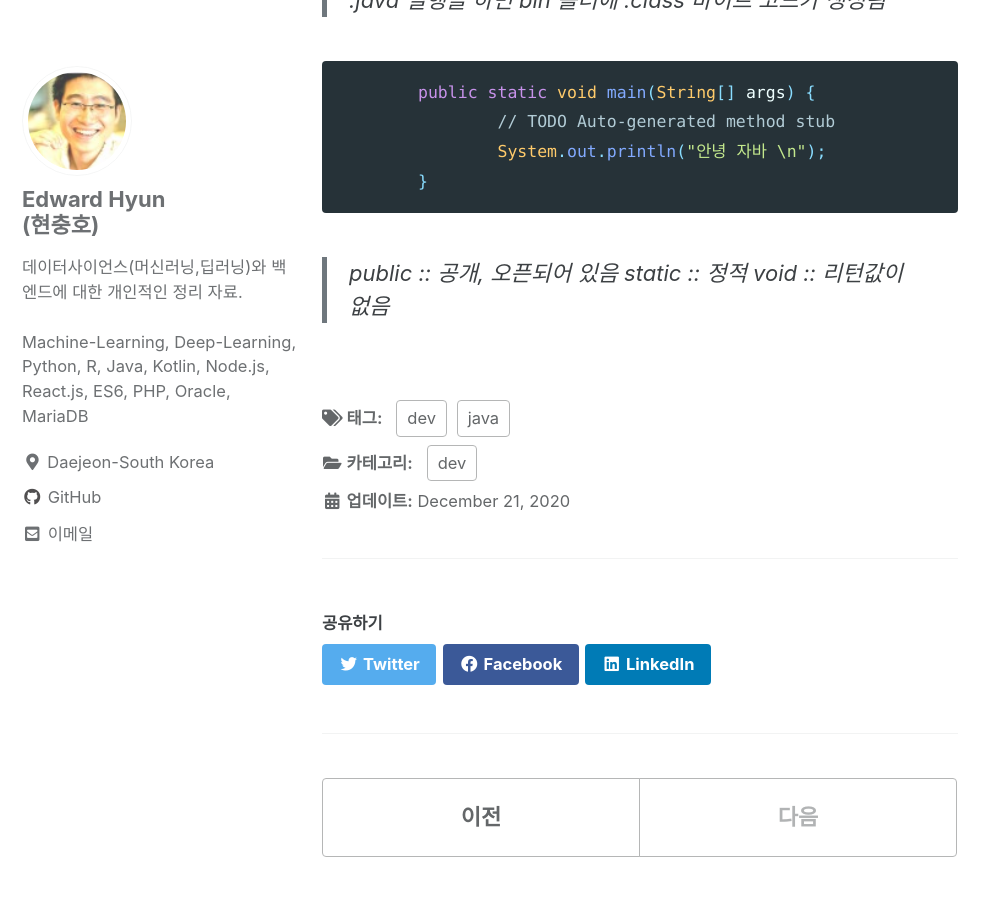
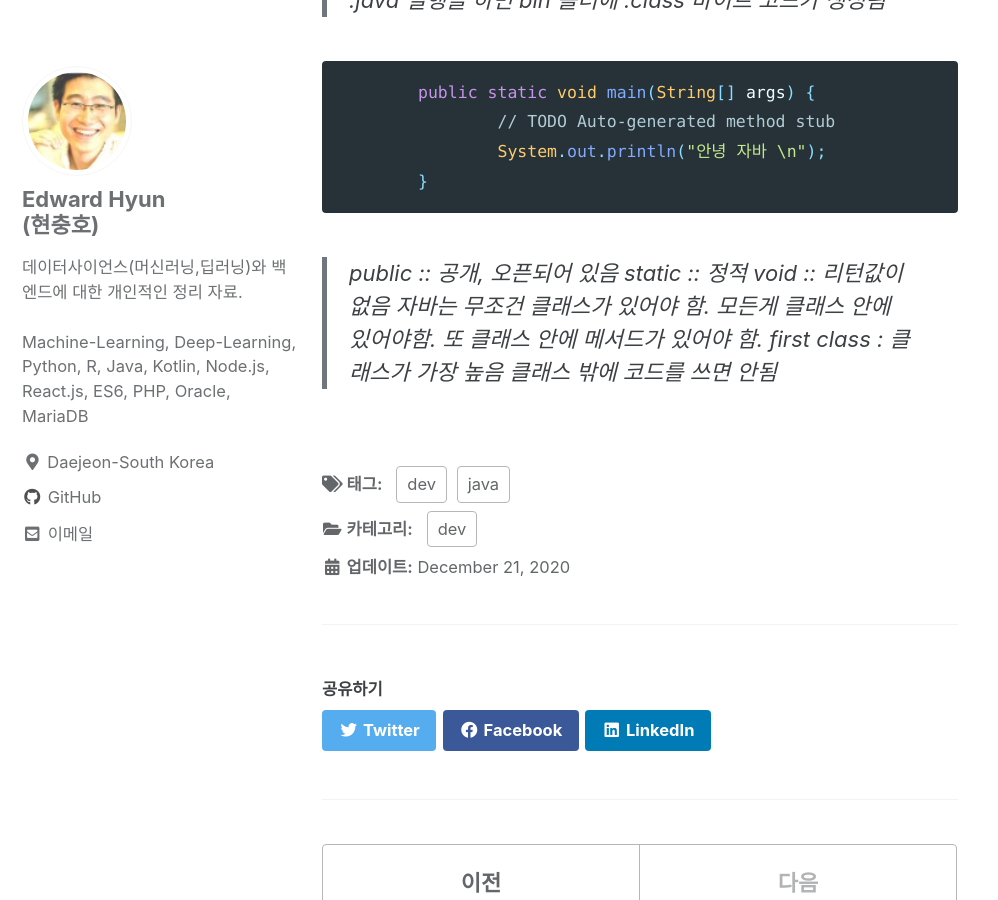
Before and after one commit to iamhch24/iamhch24.github.io, a Jekyll site: the page built from _posts/2020-12-21-[Study] Do it 자바 프로그래밍 입문.md, in a window 1280 px wide and 900 px high, scrolled down 730 px. Shown: the whole window, without its empty margins (0-998 px from the left). Built offline with Jekyll 4.4.1, drawn with Linux system fonts in a browser that asks for light colours; cached includes are drawn as plain includes.

Commit message:
_posts/2020-12-21-[Study] Do it 자바 프로그래밍 입문.md updated from https://stackedit.io/

```diff
--- a/_posts/2020-12-21-[Study] Do it 자바 프로그래밍 입문.md
+++ b/_posts/2020-12-21-[Study] Do it 자바 프로그래밍 입문.md
@@ -36,12 +36,15 @@ src 폴더에서 .java 실행을 하면 bin 폴더에 .class 바이트 코드가
 > public :: 공개, 오픈되어 있음
 static :: 정적
 void :: 리턴값이 없음
+자바는 무조건 클래스가 있어야 함. 모든게 클래스 안에 있어야함. 또 클래스 안에 메서드가 있어야 함.
+first class : 클래스가 가장 높음
+클래스 밖에 코드를 쓰면 안됨
 
 
 
 
 
 <!--stackedit_data:
-eyJoaXN0b3J5IjpbNDk4MDEzOSwxNjc0NjM3ODU5LDEwNDkxNj
-E4OTUsLTE0MzE2Nzk3MjNdfQ==
+eyJoaXN0b3J5IjpbMTI5OTk4NzIyNCwxNjc0NjM3ODU5LDEwND
+kxNjE4OTUsLTE0MzE2Nzk3MjNdfQ==
 -->
```
